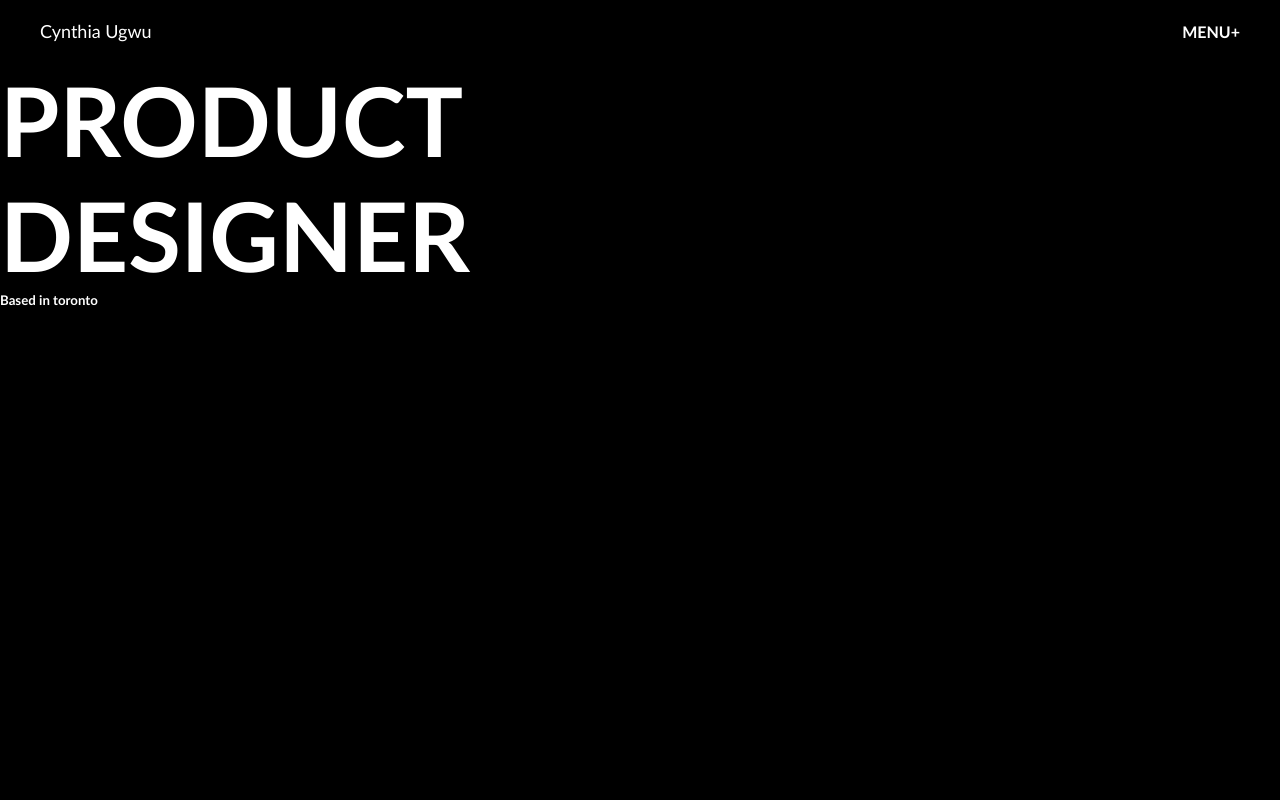
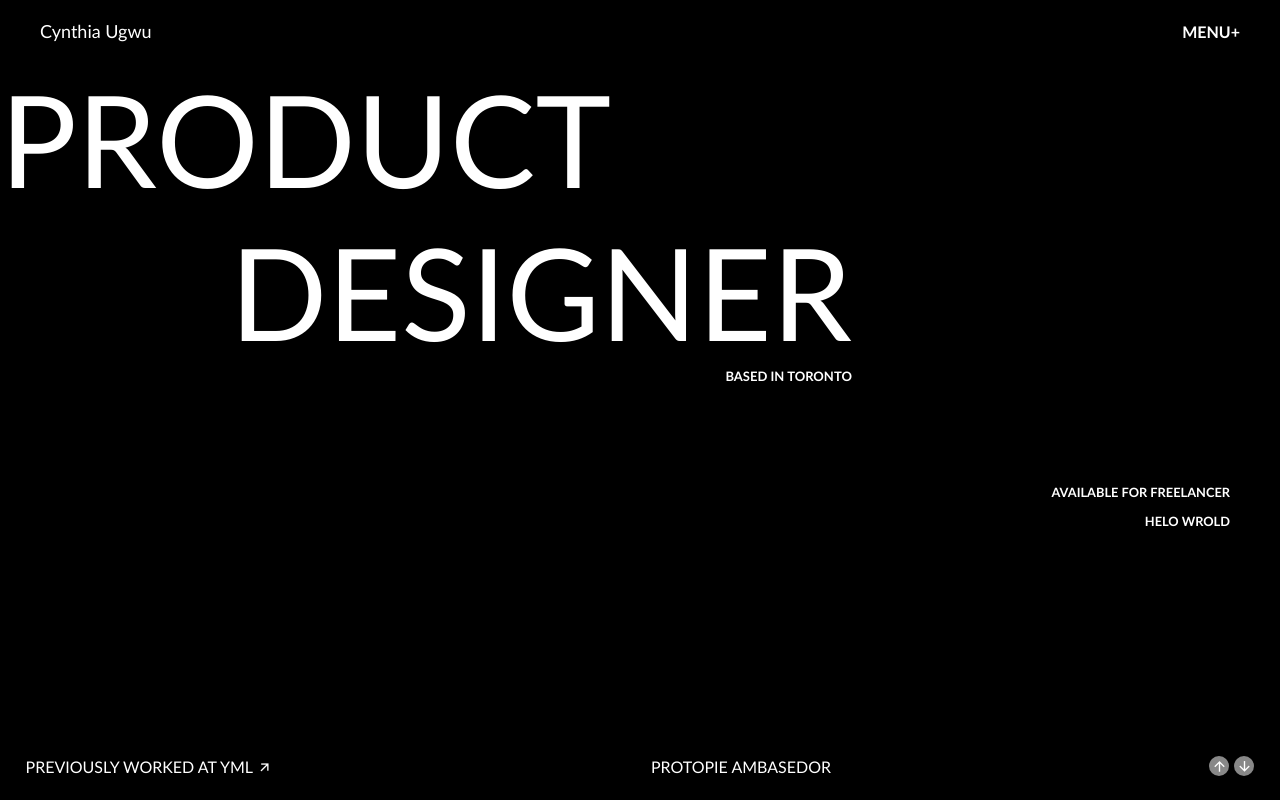
Before and after one commit to suraj-singh-rathore/modern-web-project-1, a plain HTML site: page index.html in a window 1280 px wide. Drawn offline with nearby package versions, Linux system fonts and the light colour scheme.

Commit message:
Completed hero section

```diff
--- a/index.html
+++ b/index.html
@@ -4,6 +4,10 @@
     <meta charset="UTF-8">
     <meta name="viewport" content="width=device-width, initial-scale=1.0">
     <title>Modern-web-project-1</title>
+    <link
+    href="https://cdn.jsdelivr.net/npm/remixicon@4.5.0/fonts/remixicon.css"
+    rel="stylesheet"
+/>
     <link rel="stylesheet" href="style.css">
 </head>
 <body>
@@ -15,8 +19,22 @@
             </div>
             <div id="heading">
                 <h1>PRODUCT</h1>
-                <h1>DESIGNER</h1>
+            <div class="textblock">
+                <h1 id="sech1">DESIGNER</h1>
                 <h5>Based in toronto</h5>
+            </div>
+            </div>
+            <div id="centerSection">
+                <h5>Available for freelancer</h5>
+                <h5>HElo wRold</h5>
+            </div>
+            <div id="footerhero">
+            <a href="#">previously worked at yml <i class="ri-arrow-right-up-line"></i></a>
+            <a href="">protopie ambasedor</a>
+            <div id="icon">
+                <div class="circle"><i class="ri-arrow-up-line"></i></div>
+                <div class="circle"><i class="ri-arrow-down-line"></i></div>
+            </div>
             </div>
         </div>
     </div>
--- a/style.css
+++ b/style.css
@@ -39,4 +39,64 @@
 
 #heading h1{
     font-size: 7.5vw;
+    opacity: 7;
+    font-size: 10vw;
+    font-weight: 500;
 }
+
+#heading #sech1 {
+    margin-left: 230px;
+}
+
+.textblock{
+    width: fit-content;
+}
+
+.textblock h5 {
+    text-transform: uppercase;
+    text-align: right;
+    font-size: 13px;
+}
+
+#centerSection{
+    margin-top: 100px;
+    padding-right: 50px;
+}
+
+#centerSection h5{
+    text-transform: uppercase;
+    text-align: right;
+    margin-top: 1vw;
+    font-size: 1vw;
+}
+
+#footerhero{
+    width: 100%;
+    padding: 0 2vw;
+    position: absolute;
+    bottom: 3%;
+    display: flex;
+    align-items: center;
+    justify-content: space-between;
+}
+
+#footerhero a{
+    color: #fff;
+    text-transform: uppercase;
+    text-decoration: none;
+}
+
+#footerhero #icon{
+    display: flex;
+    gap: 5px;
+}
+
+#footerhero .circle{
+    width: 20px;
+    height: 20px;
+    display: flex;
+    align-items: center;
+    justify-content: center;
+    border-radius: 50px;
+    background-color: #888;
+}
```
